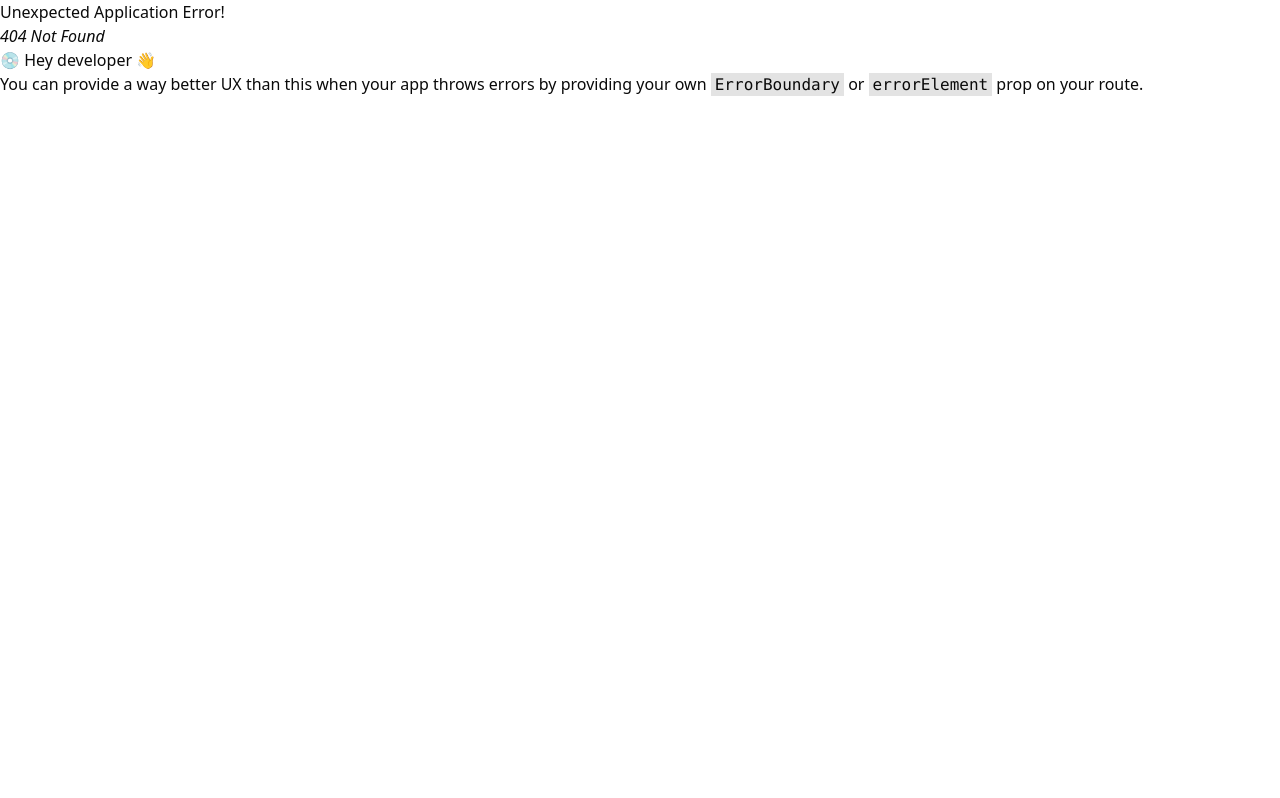
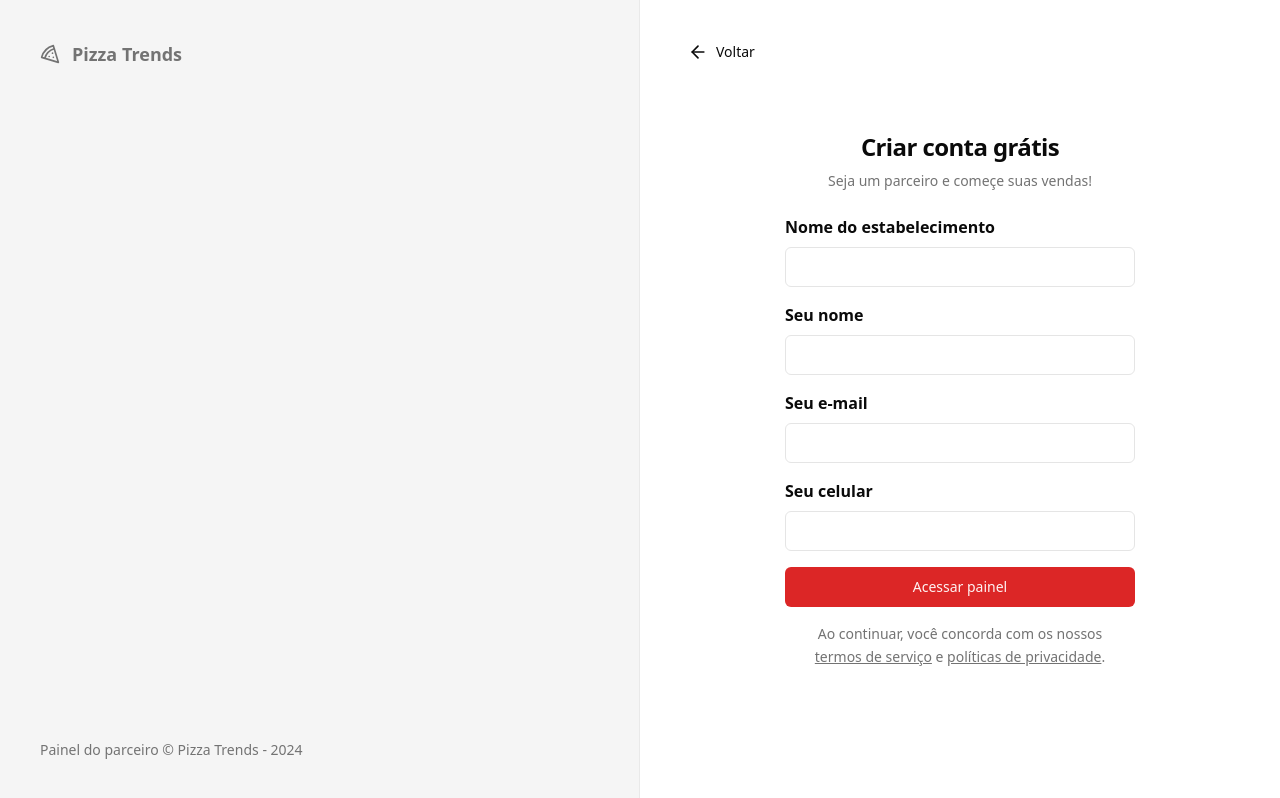
Before and after one commit to CaiqueMorales20/pizza-trends, a React (Vite) app: page /sign-up in a window 1280 px wide. Before the commit this address had no page. Built offline with nearby package versions, Linux system fonts and the light colour scheme.

Commit message:
feat: toast + sign-up page + form validation in sign-up

```diff
--- a/package.json
+++ b/package.json
@@ -16,11 +16,13 @@
     "class-variance-authority": "^0.7.0",
     "clsx": "^2.1.1",
     "lucide-react": "^0.396.0",
+    "next-themes": "^0.3.0",
     "react": "^18.2.0",
     "react-dom": "^18.2.0",
     "react-helmet-async": "^2.0.5",
     "react-hook-form": "^7.52.0",
     "react-router-dom": "^6.23.1",
+    "sonner": "^1.5.0",
     "tailwind-merge": "^2.3.0",
     "tailwindcss-animate": "^1.0.7",
     "zod": "^3.23.8"
--- a/src/app.tsx
+++ b/src/app.tsx
@@ -3,6 +3,7 @@ import './globals.css'
 import { Helmet, HelmetProvider } from 'react-helmet-async'
 import { RouterProvider } from 'react-router-dom'
 
+import { Toaster } from './components/ui/sonner'
 import { router } from './router'
 
 export function App() {
@@ -10,6 +11,7 @@ export function App() {
     <HelmetProvider>
       <Helmet titleTemplate="%s | Pizza Trends" />
       <RouterProvider router={router} />
+      <Toaster />
     </HelmetProvider>
   )
 }
--- /dev/null
+++ b/src/components/ui/sonner.tsx
@@ -0,0 +1,29 @@
+import { useTheme } from "next-themes"
+import { Toaster as Sonner } from "sonner"
+
+type ToasterProps = React.ComponentProps<typeof Sonner>
+
+const Toaster = ({ ...props }: ToasterProps) => {
+  const { theme = "system" } = useTheme()
+
+  return (
+    <Sonner
+      theme={theme as ToasterProps["theme"]}
+      className="toaster group"
+      toastOptions={{
+        classNames: {
+          toast:
+            "group toast group-[.toaster]:bg-background group-[.toaster]:text-foreground group-[.toaster]:border-border group-[.toaster]:shadow-lg",
+          description: "group-[.toast]:text-muted-foreground",
+          actionButton:
+            "group-[.toast]:bg-primary group-[.toast]:text-primary-foreground",
+          cancelButton:
+            "group-[.toast]:bg-muted group-[.toast]:text-muted-foreground",
+        },
+      }}
+      {...props}
+    />
+  )
+}
+
+export { Toaster }
--- a/src/pages/_layouts/auth.tsx
+++ b/src/pages/_layouts/auth.tsx
@@ -14,7 +14,7 @@ export function AuthLayout() {
         </footer>
       </div>
 
-      <div className="flex items-center justify-center">
+      <div className="relative flex items-center justify-center">
         <Outlet />
       </div>
     </div>
--- a/src/pages/auth/sign-in.tsx
+++ b/src/pages/auth/sign-in.tsx
@@ -2,13 +2,18 @@ import { zodResolver } from '@hookform/resolvers/zod'
 import { Label } from '@radix-ui/react-label'
 import { Helmet } from 'react-helmet-async'
 import { useForm } from 'react-hook-form'
+import { Link } from 'react-router-dom'
+import { toast } from 'sonner'
 import { z } from 'zod'
 
 import { Button } from '@/components/ui/button'
 import { Input } from '@/components/ui/input'
 
 const signInSchema = z.object({
-  email: z.string().min(1).email(),
+  email: z
+    .string()
+    .min(1, 'Campo necessário')
+    .email('Formato de email incorreto'),
 })
 
 type SignInType = z.infer<typeof signInSchema>
@@ -17,20 +22,35 @@ export function SignIn() {
   const {
     register,
     handleSubmit,
-    formState: { isSubmitting },
+    formState: { isSubmitting, errors },
   } = useForm<SignInType>({
     resolver: zodResolver(signInSchema),
   })
 
   async function handleSignIn(data: SignInType) {
     console.log(data)
+    try {
+      await new Promise((resolve) => setTimeout(resolve, 2000))
 
-    await new Promise((resolve) => setTimeout(resolve, 2000))
+      toast.success('Enviamos um link de autentiação para seu e-mail.', {
+        action: {
+          label: 'Reenviar',
+          onClick: () => handleSignIn(data),
+        },
+      })
+    } catch {
+      toast.error('Creedencias inválidas')
+    }
   }
 
   return (
     <>
       <Helmet title="Login" />
+
+      <Button asChild variant={'outline'} className="absolute right-8 top-8">
+        <Link to={'/sign-up'}>Cadastrar restaurante</Link>
+      </Button>
+
       <div>
         <div className="flex w-[350px] flex-col gap-6">
           <header className="flex flex-col gap-2 text-center">
@@ -44,14 +64,22 @@ export function SignIn() {
 
           <form onSubmit={handleSubmit(handleSignIn)} className="space-y-4">
             <div className="space-y-2">
-              <Label htmlFor="email">Seu e-mail</Label>
+              <Label className="font-semibold" htmlFor="email">
+                Seu e-mail
+              </Label>
               <Input
                 {...register('email')}
                 autoComplete="email"
                 id="email"
                 type="email"
               />
+              {errors.email && (
+                <span className="text-muted-foreground text-sm">
+                  {errors.email.message}
+                </span>
+              )}
             </div>
+
             <Button disabled={isSubmitting} className="w-full" type="submit">
               Acessar painel
             </Button>
--- /dev/null
+++ b/src/pages/auth/sign-up.tsx
@@ -0,0 +1,162 @@
+import { zodResolver } from '@hookform/resolvers/zod'
+import { Label } from '@radix-ui/react-label'
+import { ArrowLeft } from 'lucide-react'
+import { Helmet } from 'react-helmet-async'
+import { useForm } from 'react-hook-form'
+import { Link, useNavigate } from 'react-router-dom'
+import { toast } from 'sonner'
+import { z } from 'zod'
+
+import { Button } from '@/components/ui/button'
+import { Input } from '@/components/ui/input'
+
+const signUpSchema = z.object({
+  restaurantName: z.string().min(1, 'Campo necessário'),
+  managerName: z.string().min(1, 'Campo necessário'),
+  email: z
+    .string()
+    .min(1, 'Campo necessário')
+    .email('Formato de email incorreto'),
+  phone: z.string().min(1, 'Campo necessário'),
+})
+
+type SignUpType = z.infer<typeof signUpSchema>
+
+export function SignUp() {
+  const navigate = useNavigate()
+
+  const {
+    register,
+    handleSubmit,
+    formState: { isSubmitting, errors },
+  } = useForm<SignUpType>({
+    resolver: zodResolver(signUpSchema),
+  })
+
+  async function handleSignUp(data: SignUpType) {
+    console.log(data)
+    try {
+      await new Promise((resolve) => setTimeout(resolve, 2000))
+
+      toast.success('Restaurante cadastrado com sucesso!', {
+        action: {
+          label: 'Login',
+          onClick: () => navigate('/sign-in'),
+        },
+      })
+    } catch {
+      toast.error('Erro ao cadastras restaurante')
+    }
+  }
+
+  return (
+    <>
+      <Helmet title="Login" />
+
+      <Button
+        asChild
+        variant={'ghost'}
+        className="absolute left-8 top-8 flex items-center gap-2"
+      >
+        <Link to={'/sign-in'}>
+          <ArrowLeft className="h-5 w-5" /> Voltar
+        </Link>
+      </Button>
+
+      <div>
+        <div className="flex w-[350px] flex-col gap-6">
+          <header className="flex flex-col gap-2 text-center">
+            <h1 className="text-2xl font-semibold tracking-tight">
+              Criar conta grátis
+            </h1>
+            <p className="text-muted-foreground text-sm">
+              Seja um parceiro e começe suas vendas!
+            </p>
+          </header>
+
+          <form onSubmit={handleSubmit(handleSignUp)} className="space-y-4">
+            <div className="space-y-2">
+              <Label className="font-semibold" htmlFor="email">
+                Nome do estabelecimento
+              </Label>
+              <Input
+                {...register('restaurantName')}
+                autoComplete="restaurantName"
+                id="restaurantName"
+                type="text"
+              />
+              {errors.restaurantName && (
+                <span className="text-muted-foreground text-sm">
+                  {errors.restaurantName.message}
+                </span>
+              )}
+            </div>
+            <div className="space-y-2">
+              <Label className="font-semibold" htmlFor="email">
+                Seu nome
+              </Label>
+              <Input
+                {...register('managerName')}
+                autoComplete="managerName"
+                id="managerName"
+                type="text"
+              />
+              {errors.managerName && (
+                <span className="text-muted-foreground text-sm">
+                  {errors.managerName.message}
+                </span>
+              )}
+            </div>
+            <div className="space-y-2">
+              <Label className="font-semibold" htmlFor="email">
+                Seu e-mail
+              </Label>
+              <Input
+                {...register('email')}
+                autoComplete="email"
+                id="email"
+                type="email"
+              />
+              {errors.email && (
+                <span className="text-muted-foreground text-sm">
+                  {errors.email.message}
+                </span>
+              )}
+            </div>
+            <div className="space-y-2">
+              <Label className="font-semibold" htmlFor="email">
+                Seu celular
+              </Label>
+              <Input
+                {...register('phone')}
+                autoComplete="phone"
+                id="phone"
+                type="tel"
+              />
+              {errors.phone && (
+                <span className="text-muted-foreground text-sm">
+                  {errors.phone.message}
+                </span>
+              )}
+            </div>
+            <Button disabled={isSubmitting} className="w-full" type="submit">
+              Acessar painel
+            </Button>
+
+            <p className="text-muted-foreground px-6 text-center text-sm leading-relaxed">
+              Ao continuar, você concorda com os nossos{' '}
+              <a className="underline" href="">
+                termos de serviço
+              </a>{' '}
+              e{' '}
+              <a className="underline" href="">
+                políticas de privacidade
+              </a>
+              .
+            </p>
+          </form>
+        </div>
+      </div>
+    </>
+  )
+}
--- a/src/router.tsx
+++ b/src/router.tsx
@@ -4,6 +4,7 @@ import { AppLayout } from './pages/_layouts/app'
 import { AuthLayout } from './pages/_layouts/auth'
 import { Dashboard } from './pages/app/dashboard'
 import { SignIn } from './pages/auth/sign-in'
+import { SignUp } from './pages/auth/sign-up'
 
 export const router = createBrowserRouter([
   {
@@ -24,6 +25,10 @@ export const router = createBrowserRouter([
         path: '/sign-in',
         element: <SignIn />,
       },
+      {
+        path: '/sign-up',
+        element: <SignUp />,
+      },
     ],
   },
 ])
```
Also changed, not shown: 1 other file (tests, documents, lock files or other folders).
